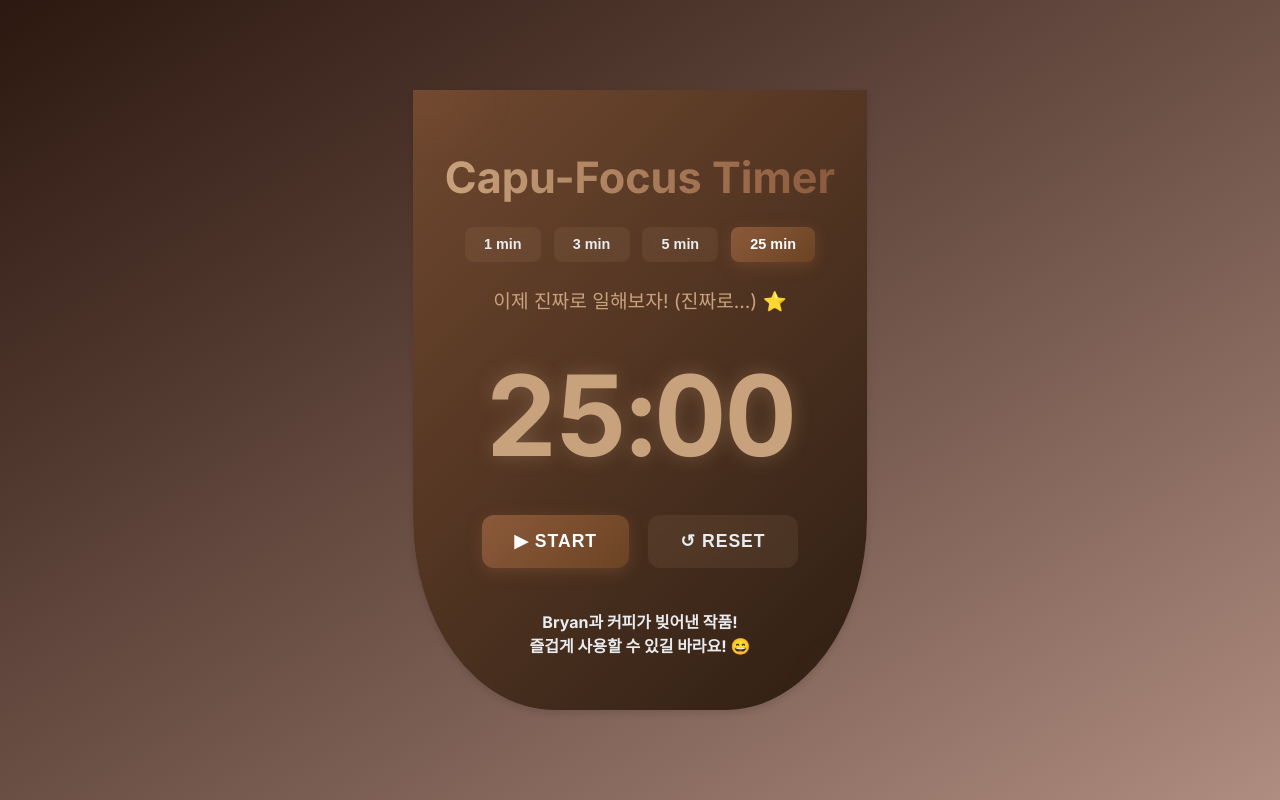
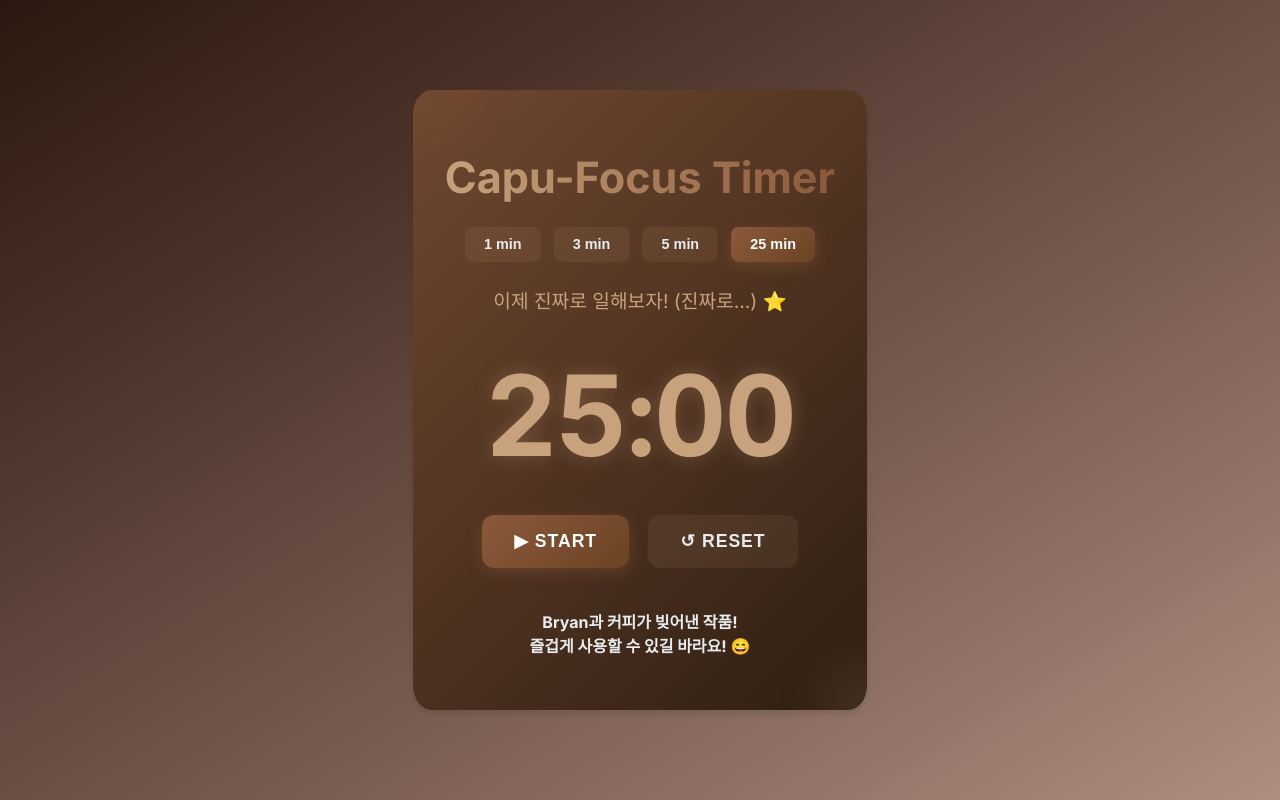
Before and after one commit to BryanOoh/Capu-Focus-Timer, a React (Create React App) app: page / in a window 1280 px wide. Built offline with nearby package versions, Linux system fonts and the light colour scheme.

Commit message:
Update app

```diff
--- a/package.json
+++ b/package.json
@@ -6,9 +6,11 @@
     "@testing-library/jest-dom": "^5.17.0",
     "@testing-library/react": "^13.4.0",
     "@testing-library/user-event": "^13.5.0",
+    "@vercel/analytics": "^1.4.0",
     "react": "^18.3.1",
     "react-dom": "^18.3.1",
-    "react-scripts": "5.0.1",
+    "react-scripts": "^5.0.1",
+    "typescript": "^4.9.5",
     "web-vitals": "^2.1.4"
   },
   "scripts": {
--- a/src/App.css
+++ b/src/App.css
@@ -11,7 +11,7 @@
 .timer-container {
   position: relative;
   background: rgba(255, 255, 255, 0.1);
-  border-radius: 0% 0% 31% 31%;
+  border-radius: 4% 4% 4% 4%;
   padding: 2rem;
   box-shadow: 0 4px 6px rgba(0, 0, 0, 0.1);
   overflow: hidden;
```
Also changed, not shown: 1 other file (tests, documents, lock files or other folders).
